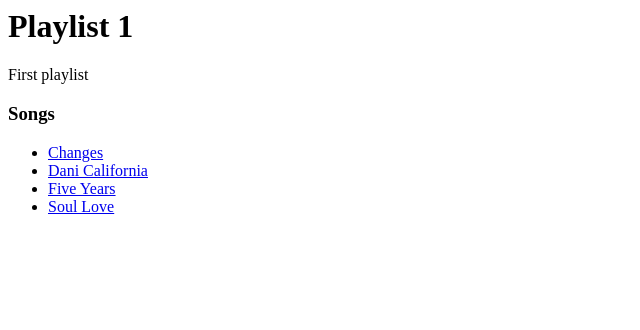
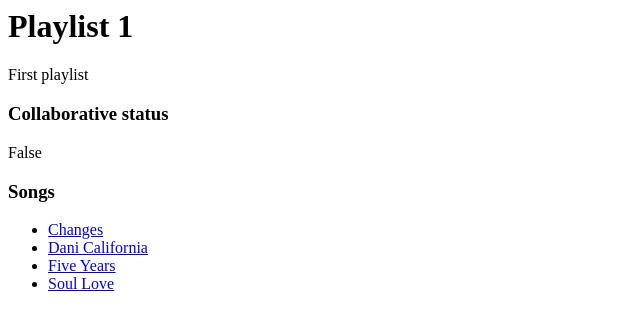
Before and after one commit to badamosor/CSCI5448-Project, a Django app: page /playlistmanager/1/playlist in a window 1280 px wide. Shown: the top 330 px of the page, without its empty margins (0-640 px from the left). Run offline with Django 3.2, Linux system fonts and the light colour scheme; a user stored in the database is signed in; data comes from the database, SQL or seed files in the repository; both versions use the stored data as it was after the commit.

Commit message:
Added collaborative status to playlist

```diff
--- a/Code/playlistmanager/playlist_manager/forms.py
+++ b/Code/playlistmanager/playlist_manager/forms.py
@@ -13,6 +13,7 @@ class UserForm(ModelForm):
 class PlaylistForm(ModelForm):
     playlist_name = forms.CharField()
     playlist_description = forms.CharField()
+    collaborative_status = forms.BooleanField(initial = False, required = False)
     class Meta:
         model = Playlist
-        fields = ('playlist_name', 'playlist_description')
+        fields = ('playlist_name', 'playlist_description', 'collaborative_status')
--- a/Code/playlistmanager/playlist_manager/templates/playlist_manager/playlist_detail.html
+++ b/Code/playlistmanager/playlist_manager/templates/playlist_manager/playlist_detail.html
@@ -1,5 +1,7 @@
 <h1>{{ playlist.playlist_name }}</h1>
 <p>{{ playlist.playlist_description}}</p>
+<h3>Collaborative status</h3>
+<p>{{ playlist.collaborative_status}}</p>
 <h3>Songs</h3>
 {% if songs.exists != 0 %}
 <ul>
--- a/Code/playlistmanager/playlist_manager/views.py
+++ b/Code/playlistmanager/playlist_manager/views.py
@@ -73,7 +73,8 @@ def create_playlist(request):
         if form.is_valid():
             playlist_name = form.cleaned_data.get('playlist_name')
             playlist_description = form.cleaned_data.get('playlist_description')
-            new_playlist = Playlist(playlist_name=playlist_name, playlist_description=playlist_description, owner=current_user)
+            collaborative_status = form.cleaned_data.get('collaborative_status')
+            new_playlist = Playlist(playlist_name=playlist_name, playlist_description=playlist_description, owner=current_user, collaborative_status = collaborative_status)
             new_playlist.save()
             return HttpResponseRedirect('/playlistmanager/playlist_list')
     else:
```
Also changed, not shown: Code/playlistmanager/db.sqlite3, Code/playlistmanager/db.sqlite3.BACKUP.14421.sqlite3 (added), Code/playlistmanager/db.sqlite3.BASE.14421.sqlite3 (added), Code/playlistmanager/db.sqlite3.LOCAL.14421.sqlite3 (added), Code/playlistmanager/db.sqlite3.REMOTE.14421.sqlite3 (added).
